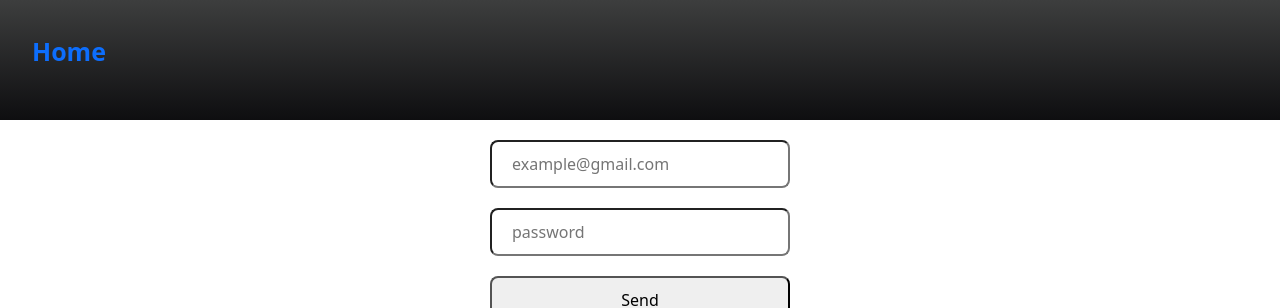
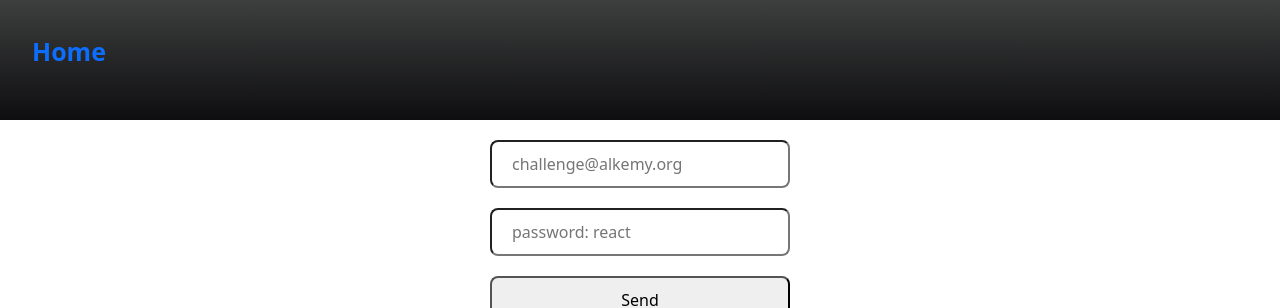
Before and after one commit to elviog1/alkemy-challenge-react, a React (Create React App) app: page / in a window 1280 px wide. Shown: the top 308 px of the page. Built offline with nearby package versions, Linux system fonts and the light colour scheme.

Commit message:
login placeholder

```diff
--- a/src/components/Login.js
+++ b/src/components/Login.js
@@ -59,8 +59,8 @@ export default function Login() {
         <div className='login-container'>
         <form onSubmit={submitHandler}>
             <div className='login-form'>
-                <input className='login-input' type="text" name="email" placeholder="example@gmail.com" />
-                <input className='login-input' type="password" name="password" placeholder="password" />
+                <input className='login-input' type="text" name="email" placeholder="challenge@alkemy.org" />
+                <input className='login-input' type="password" name="password" placeholder="password: react" />
                 <button className='login-button' type='submit'>Send</button>
             </div>
         </form>
```
